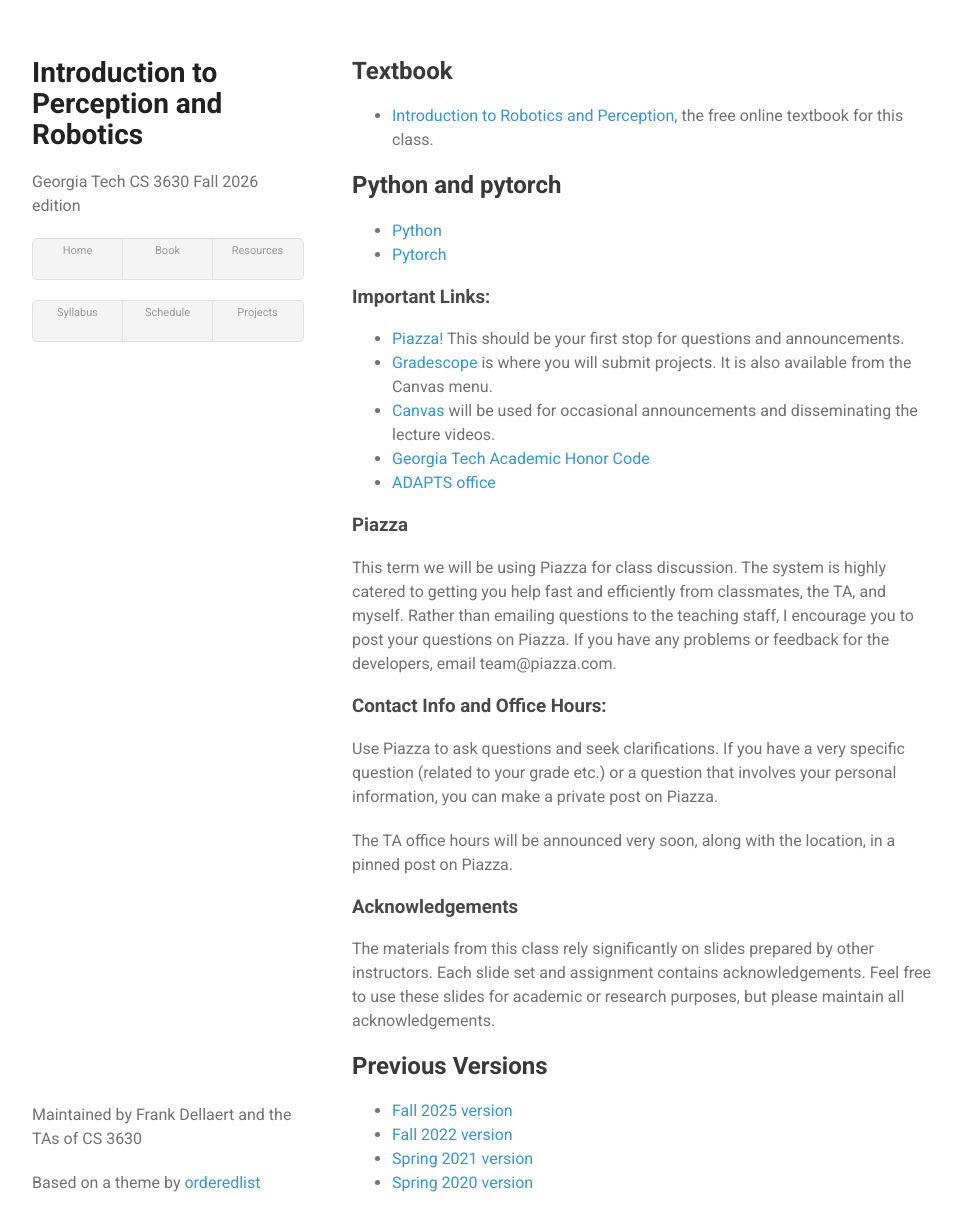
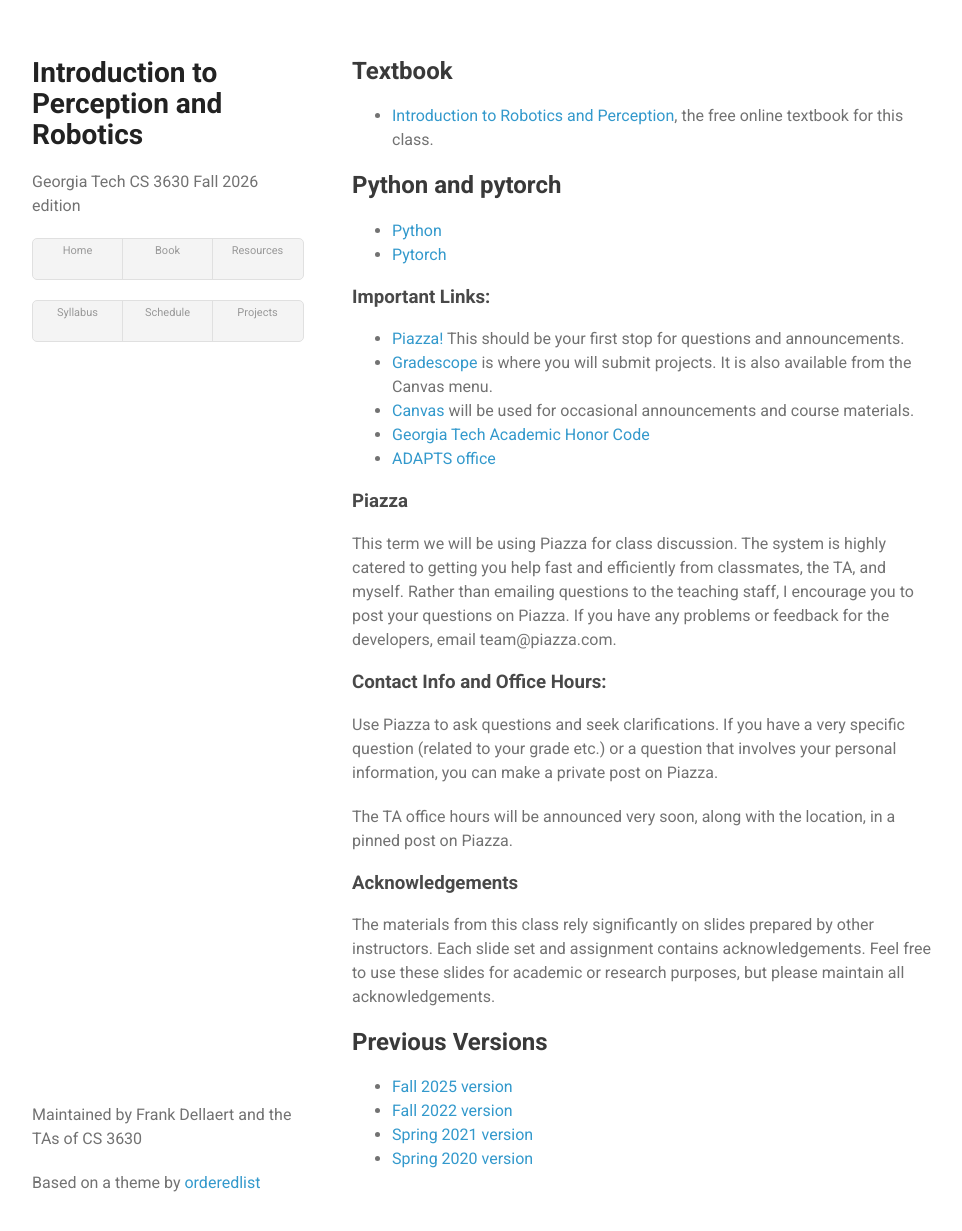
Before and after one commit to dellaert/26F-3630, a Jekyll site: the page built from resources.md, in a window 1280 px wide and 1265 px high. Shown: the top 1231 px of the window, without its empty margins (158-1120 px from the left). Built offline with Jekyll 4.4.1, drawn with Linux system fonts in a browser that asks for light colours.

Commit message:
Remove stale lecture video wording

```diff
--- a/resources.md
+++ b/resources.md
@@ -14,7 +14,7 @@ title: Resources
 ### Important Links:
 * [Piazza!](https://piazza.com/gatech/) This should be your first stop for questions and announcements.
 * [Gradescope](https://www.gradescope.com/) is where you will submit projects. It is also available from the Canvas menu.
-* [Canvas](https://gatech.instructure.com/) will be used for occasional announcements and disseminating the lecture videos.
+* [Canvas](https://gatech.instructure.com/) will be used for occasional announcements and course materials.
 * [Georgia Tech Academic Honor Code](https://policylibrary.gatech.edu/student-life/academic-honor-code)
 * [ADAPTS office](https://www.adapts.gatech.edu)
 
```
